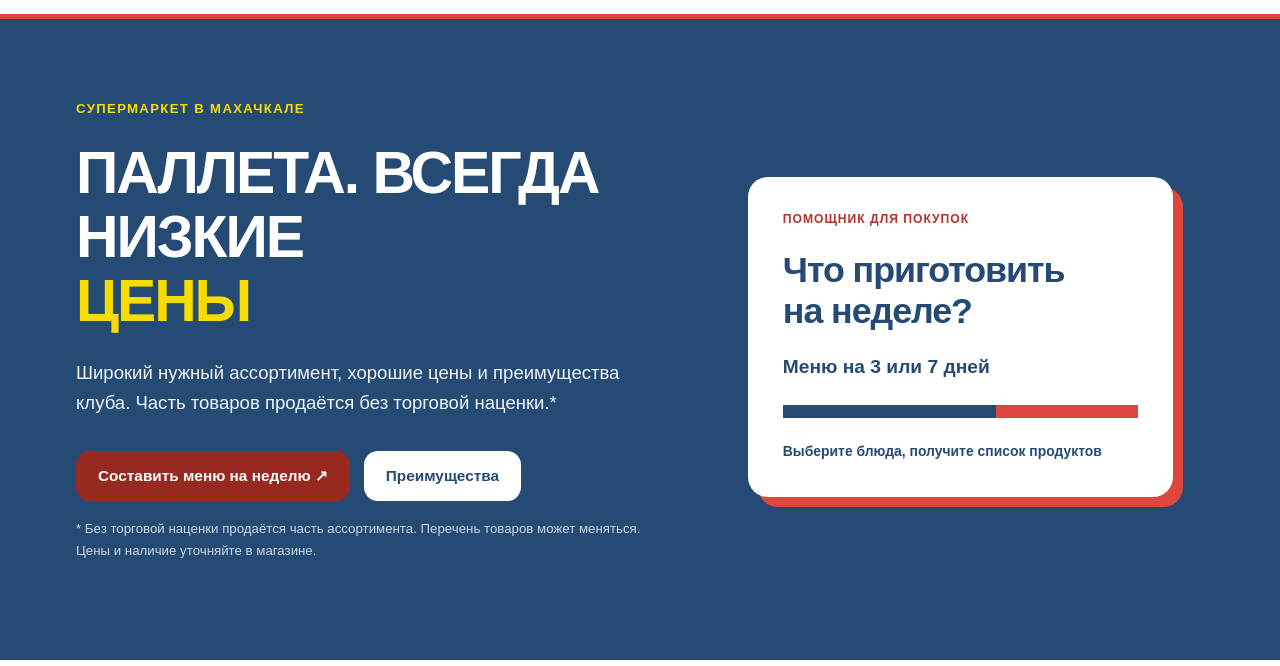
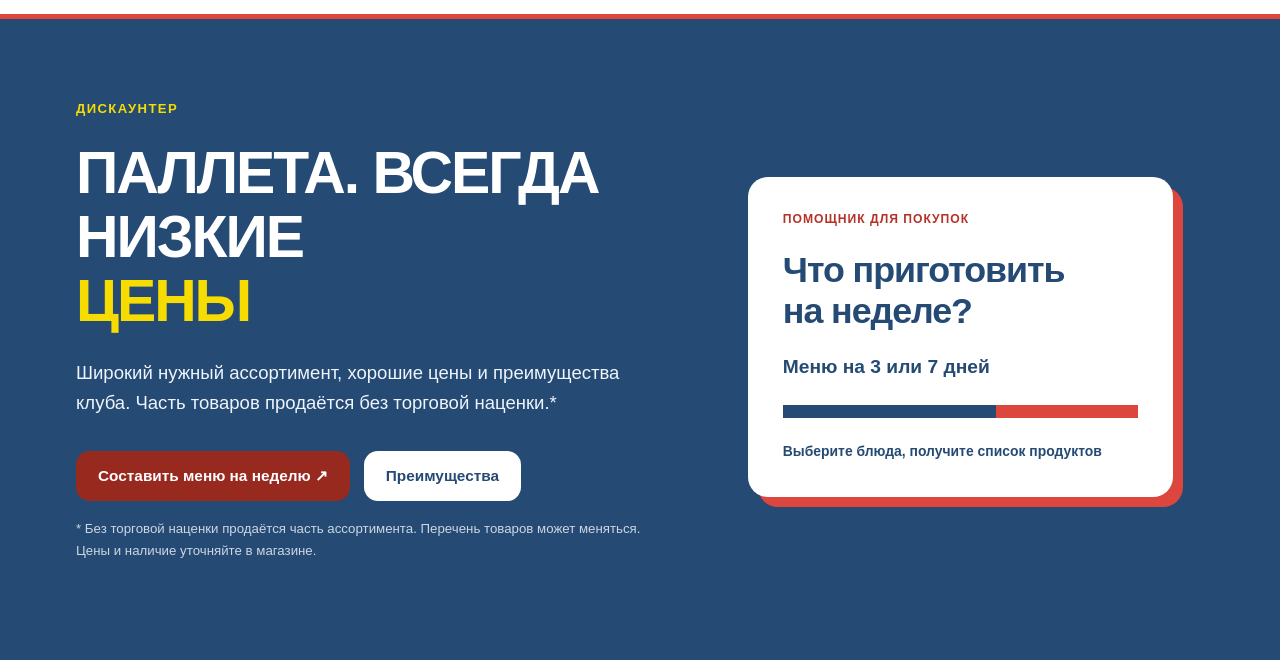
Before and after one commit to shmlr/palleta-store, a plain HTML site: page index.html in a window 1280 px wide. Shown: the part 134-800 px from the top of the page. Drawn offline with Linux system fonts and the light colour scheme.

Commit message:
copy: update store category to discount retailer

```diff
--- a/index.html
+++ b/index.html
@@ -1,7 +1,7 @@
 <!doctype html>
 <html lang="ru"><head><meta charset="utf-8"><meta name="viewport" content="width=device-width,initial-scale=1"><meta name="robots" content="noindex,nofollow"><meta name="theme-color" content="#254A74"><meta name="description" content="Паллета - низкие цены, продукты без наценки на часть ассортимента, клубные преимущества и меню на неделю."><title>Паллета - низкие цены</title><link rel="stylesheet" href="styles.css?v=audit-20261019-3"></head>
 <body><div class="preview-banner" role="status">Тестовая версия сайта. Контакты и условия обслуживания уточняются.</div><a class="skip" href="#main">Перейти к содержимому</a><header class="header"><div class="container header-inner"><a class="logo" href="#top" aria-label="Паллета - главная"><img class="official-logo" src="assets/palleta-logo.png?v=brand-20261019" alt="Паллета - продукты без наценки*" width="315" height="79"></a><nav aria-label="Главное меню"><a href="#advantages">Преимущества</a><a href="#menu">Меню на неделю</a><a href="#delivery">Доставка</a><a href="#contacts">Контакты</a></nav></div></header>
-<main id="main"><section class="hero" id="top"><div class="container hero-grid"><div><span class="eyebrow">Супермаркет в Махачкале</span><h1>ПАЛЛЕТА. ВСЕГДА НИЗКИЕ<br><em>ЦЕНЫ</em></h1><p class="lead">Широкий нужный ассортимент, хорошие цены и преимущества клуба. Часть товаров продаётся без торговой наценки.*</p><div class="hero-actions"><a class="button" href="https://shmlr.github.io/palleta-menu/start.html" rel="noopener noreferrer">Составить меню на неделю ↗</a><a class="button button-light" href="#advantages">Преимущества</a></div><p class="fineprint">* Без торговой наценки продаётся часть ассортимента. Перечень товаров может меняться. Цены и наличие уточняйте в магазине.</p></div><div class="hero-art"><div class="hero-panel"><span class="panel-eyebrow">ПОМОЩНИК ДЛЯ ПОКУПОК</span><span class="panel-head">Что приготовить<br>на неделе?</span><span class="panel-sub">Меню на 3 или 7 дней</span><span class="panel-stripe"></span><span class="panel-note">Выберите блюда, получите список продуктов</span></div></div></div></section>
+<main id="main"><section class="hero" id="top"><div class="container hero-grid"><div><span class="eyebrow">Дискаунтер</span><h1>ПАЛЛЕТА. ВСЕГДА НИЗКИЕ<br><em>ЦЕНЫ</em></h1><p class="lead">Широкий нужный ассортимент, хорошие цены и преимущества клуба. Часть товаров продаётся без торговой наценки.*</p><div class="hero-actions"><a class="button" href="https://shmlr.github.io/palleta-menu/start.html" rel="noopener noreferrer">Составить меню на неделю ↗</a><a class="button button-light" href="#advantages">Преимущества</a></div><p class="fineprint">* Без торговой наценки продаётся часть ассортимента. Перечень товаров может меняться. Цены и наличие уточняйте в магазине.</p></div><div class="hero-art"><div class="hero-panel"><span class="panel-eyebrow">ПОМОЩНИК ДЛЯ ПОКУПОК</span><span class="panel-head">Что приготовить<br>на неделе?</span><span class="panel-sub">Меню на 3 или 7 дней</span><span class="panel-stripe"></span><span class="panel-note">Выберите блюда, получите список продуктов</span></div></div></div></section>
 <section id="advantages" class="section"><div class="container"><p class="kicker">Для ежедневных покупок</p><h2>Всё для удобных покупок</h2><div class="cards"><article class="card"><span class="card-icon">01</span><h3>Широкий нужный ассортимент</h3><p>Продукты и товары для привычных покупок в одном месте.</p></article><article class="card"><span class="card-icon">02</span><h3>Клубные преимущества</h3><p>Специальные предложения по действующим условиям клуба «Паллета».</p></article><article class="card"><span class="card-icon">03</span><h3>Продуманные покупки</h3><p>Составьте меню на несколько дней и получите список ингредиентов.</p></article></div></div></section>
 <section id="menu" class="section section-accent"><div class="container menu-grid"><div><p class="kicker">Бесплатный помощник</p><h2>Что приготовить на этой неделе?</h2><p>Выбирайте блюда на 3 или 7 дней, меняйте количество порций и собирайте список покупок.</p><a class="button" href="https://shmlr.github.io/palleta-menu/start.html" rel="noopener">Открыть меню на неделю ↗</a><p class="fineprint">Наличие и цены в магазине могут отличаться.</p></div><div class="menu-preview"><div class="mock-top">План питания <span>3 / 7 дней</span></div><div class="mock-day">Понедельник <strong>🥗 Салат и горячее</strong></div><div class="mock-day">Вторник <strong>🍲 Домашний суп</strong></div><div class="mock-day">Среда <strong>🍛 Ужин для семьи</strong></div><div class="mock-bottom">✓ Список продуктов</div></div></div></section>
 <section id="delivery" class="section"><div class="container delivery-grid"><div><p class="kicker">Покупки без суеты</p><h2>Доставка и связь с магазином</h2><p>Условия доставки и действующие предложения уточняйте у сотрудников магазина. Онлайн-оплата и оформление заказа на этом сайте пока недоступны.</p><div class="note">Для уточнения условий звоните по телефону <a href="tel:+79882040000">+7 988 204 00 00</a>.</div></div><div class="card"><h3>Удобно планировать</h3><p>Подготовьте список заранее, а детали заказа и доставки уточните у магазина.</p><a href="#contacts">Контакты магазина →</a></div></div></section>
```
